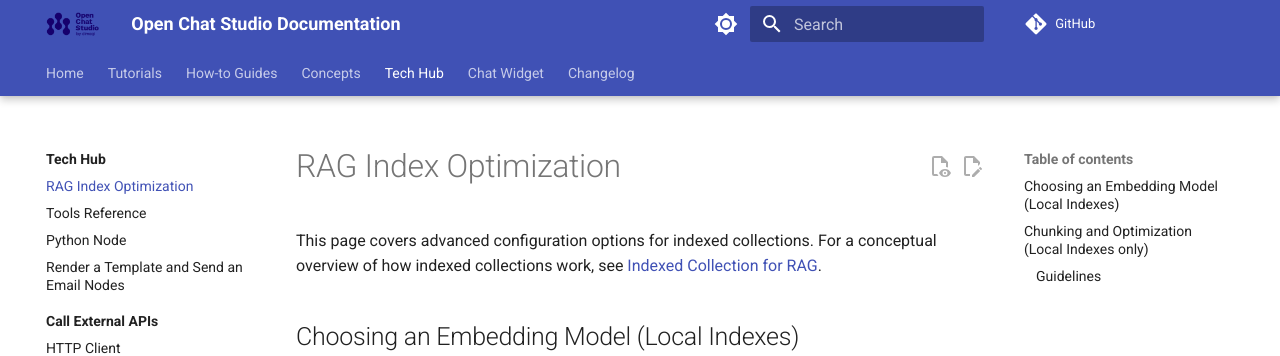
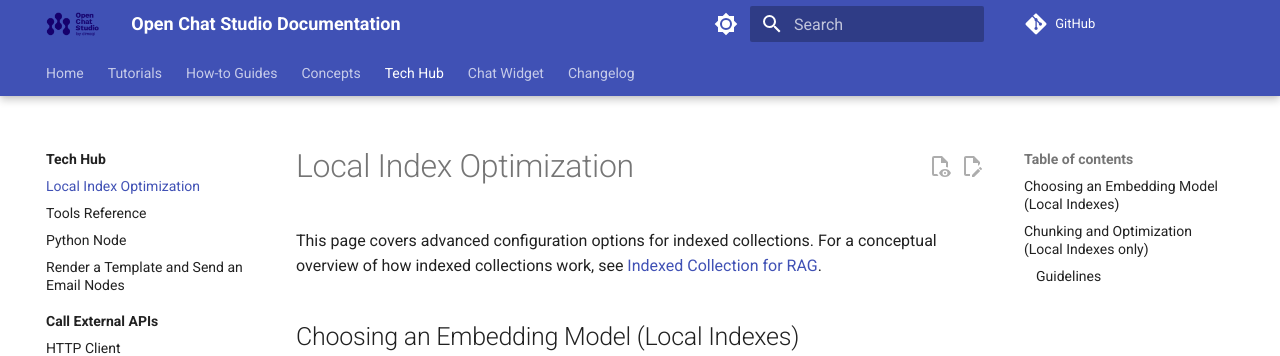
Before and after one commit to dimagi/open-chat-studio-docs, an MkDocs documentation site: the page built from docs/tech-hub/local-index-optimization.md, in a window 1280 px wide and 900 px high. Shown: the top 356 px of the window. Built offline with MkDocs 1.6.1 and Material for MkDocs 9.7.7, drawn with Linux system fonts in a browser that asks for light colours; a script that is not in the unit is left out; comment, search, counter and statistics services are not loaded.

Commit message:
Rename rag optimisation to be clear that just for local indexes

```diff
--- a/docs/tech-hub/rag-optimization.md
+++ b/docs/tech-hub/local-index-optimization.md
@@ -1,5 +1,5 @@
 ---
-title: RAG Index Optimization
+title: Local Index Optimization
 ---
 
 This page covers advanced configuration options for indexed collections. For a conceptual overview of how indexed collections work, see [Indexed Collection for RAG](../concepts/collections/indexed.md).
--- a/mkdocs.yml
+++ b/mkdocs.yml
@@ -173,7 +173,7 @@ nav:
       - Annotating: concepts/annotations/annotating.md
   - Tech Hub:
     - tech-hub/index.md
-    - RAG Index Optimization: tech-hub/rag-optimization.md
+    - Local Index Optimization: tech-hub/local-index-optimization.md
     - Tools Reference: tech-hub/tools.md
     - Python Node: tech-hub/python_node.md
     - Render a Template and Send an Email Nodes: tech-hub/template_and_email_nodes.md
```
Also changed, not shown: docs/concepts/collections/indexed.md (+2 -2 lines), docs/tech-hub/index.md (+1 -1 lines).
